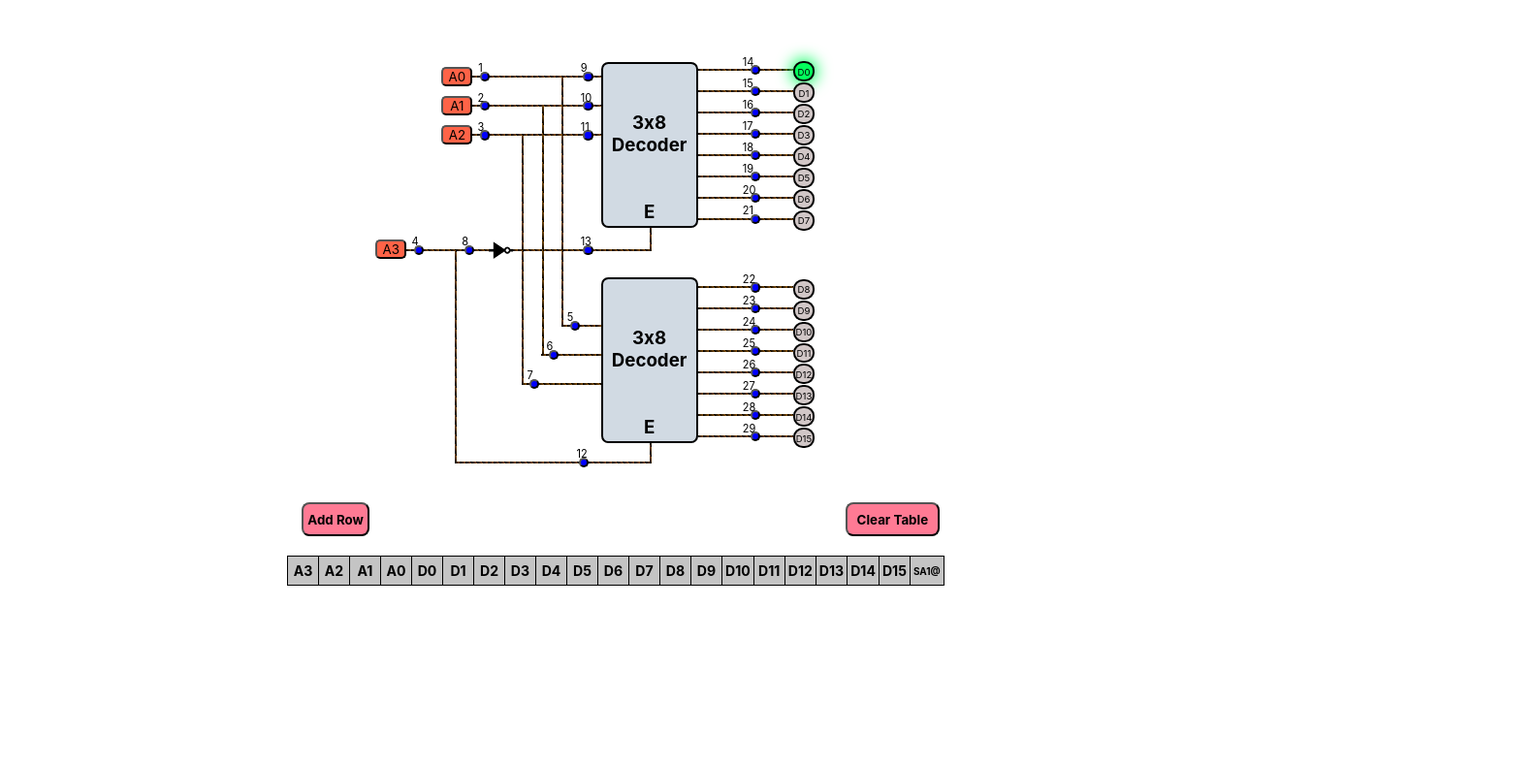
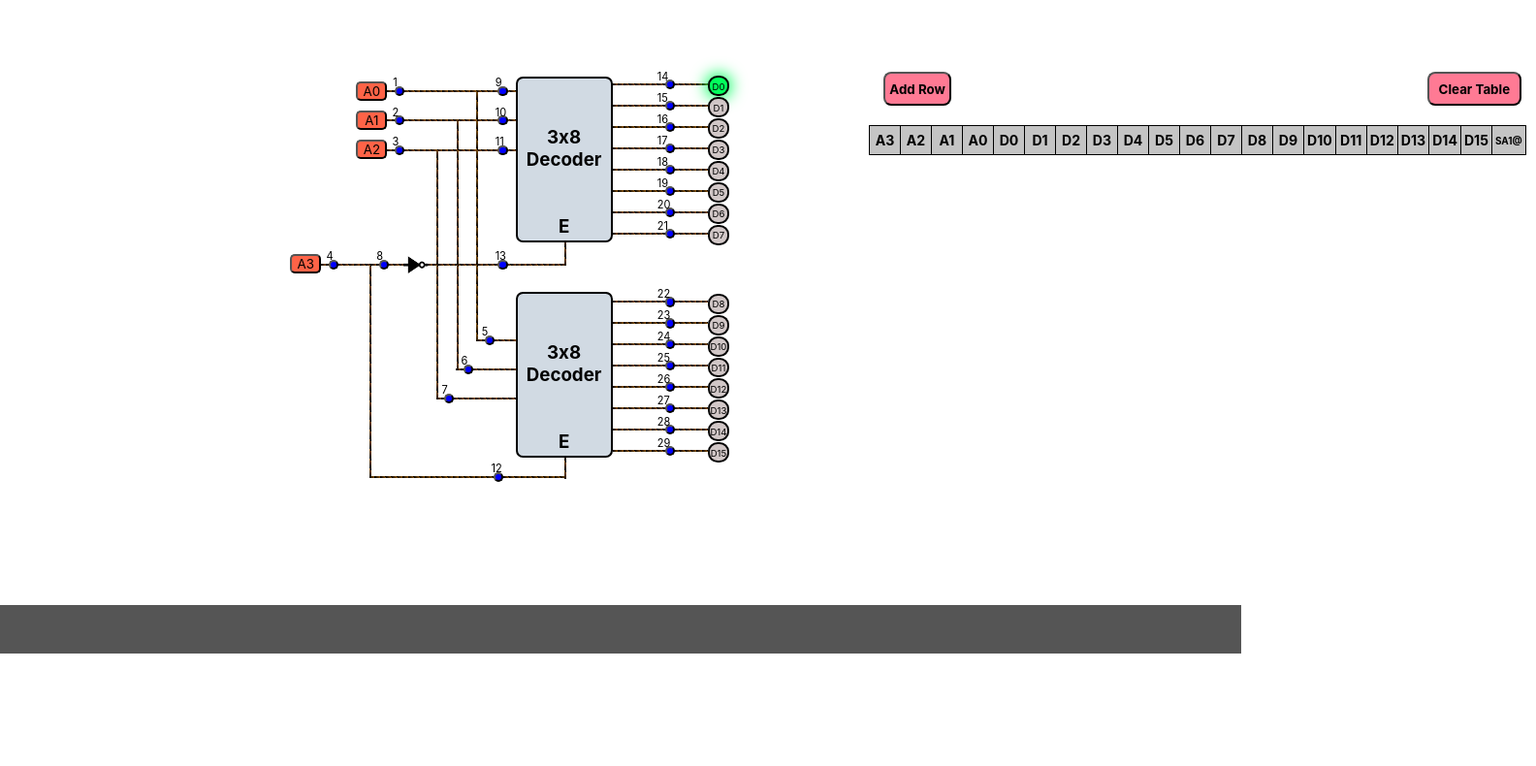
Before and after one commit to JyotiSuman09/VLab, a plain HTML site: page simulator.html in a window 1280 px wide. Shown: the part 180-970 px from the top of the page at 97% size, 1584 px wide, since content can reach past the window. After the commit the page ends 854 px from the top, so only its background shows below. Drawn offline with Linux system fonts and the light colour scheme.

Commit message:
aur nahi plz

```diff
--- a/assets/css/style.css
+++ b/assets/css/style.css
@@ -170,6 +170,9 @@ input[type="radio"],
   margin: 32px 0;
   flex-wrap: wrap;
 }
+.decoder .max-width .box .sim-box{
+  display: flex;
+}
 .decoder .max-width .box h1 {
   font-size: 35px;
   width: 100%;
@@ -181,6 +184,7 @@ input[type="radio"],
 }
 .ckt{
   flex-wrap: wrap;
+  width: 43rem;
 }
 
 center {
--- a/simulator.html
+++ b/simulator.html
@@ -29,8 +29,8 @@
       <section class="decoder" id="decoder">
         <div class="max-width">
         <div class="box">
-          <div>
-              <div class="hding"><h1>SA1 FAULT IN 4x16 DECODER</h1></div>
+            <div class="hding"><h1>SA1 FAULT IN 4x16 DECODER</h1></div>
+          <div class="sim-box">
           <div class="ckt">
           <div class="circuit">
             <div class="inswitch" >
```
Also changed, not shown: theory.html (+1 -1 lines), assets/img/3x18to4x16.png (added), assets/img/decoder2.jpeg (deleted).
